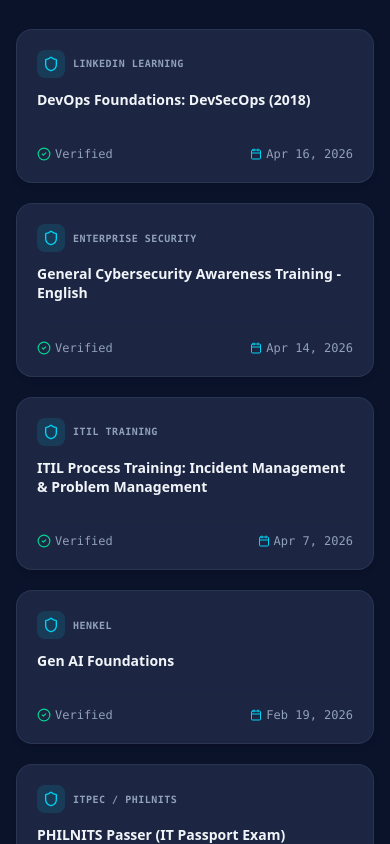
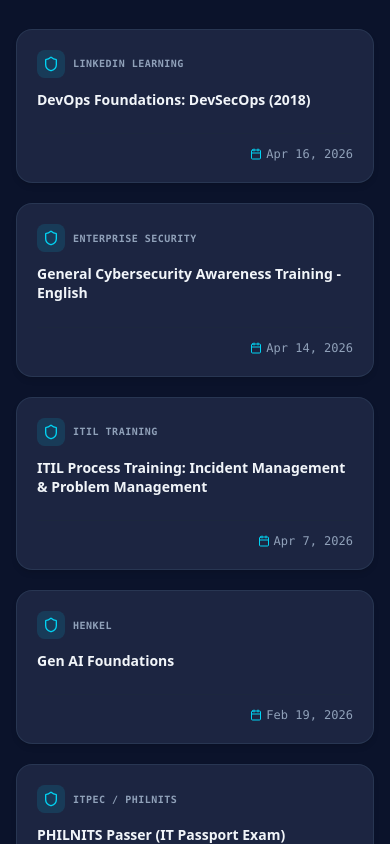
Before and after one commit to caperez-dev/portfolio, a React (Vite) app: page / in a window 390 px wide. Shown: the part 6760-7604 px from the top of the page. Built offline with nearby package versions, Linux system fonts and the light colour scheme.

Commit message:
Brushed Finish BG

```diff
--- a/src/components/CertificationsSection.tsx
+++ b/src/components/CertificationsSection.tsx
@@ -63,10 +63,7 @@
                 </h3>
               </div>
 
-              <div className="mt-4 pt-3 border-t border-slate-800/60 flex items-center justify-between text-xs text-slate-400 font-mono">
-                <span className="flex items-center gap-1">
-                  <CheckCircle2 className="w-3.5 h-3.5 text-emerald-400" /> Verified
-                </span>
+              <div className="mt-4 pt-3 border-t border-slate-800/60 flex items-center justify-end text-xs text-slate-400 font-mono">
                 <span className="flex items-center gap-1 text-slate-400">
                   <Calendar className="w-3 h-3 text-cyan-400" /> {cert.date}
                 </span>
--- a/src/components/SkillsSection.tsx
+++ b/src/components/SkillsSection.tsx
@@ -131,12 +131,21 @@
             transition={{
               layout: { duration: 0.3, ease: [0.4, 0, 0.2, 1] }
             }}
-            className={`p-5 sm:p-6 rounded-2xl border shadow-xl overflow-hidden ${
+            className={`relative p-5 sm:p-6 rounded-2xl border shadow-xl overflow-hidden ${
               isDarkMode
                 ? `${currentTheme.darkCard} ${currentTheme.darkBorder}`
                 : `${currentTheme.lightCard} ${currentTheme.lightBorder}`
             }`}
           >
+            <div
+              aria-hidden="true"
+              className="absolute inset-0 rounded-2xl pointer-events-none -z-10"
+              style={{
+                backgroundImage:
+                  'repeating-linear-gradient(135deg, rgba(255,255,255,0.08) 0, rgba(255,255,255,0.08) 1px, transparent 1px, transparent 8px)',
+                opacity: isDarkMode ? 0.12 : 0.08
+              }}
+            />
             {/* Filter Buttons Header */}
             <div className="flex flex-wrap items-center gap-2 mb-6 pb-4 border-b border-slate-800/80">
               <span className="text-xs font-mono font-medium text-slate-400 mr-1 flex items-center gap-1.5 shrink-0">
```
